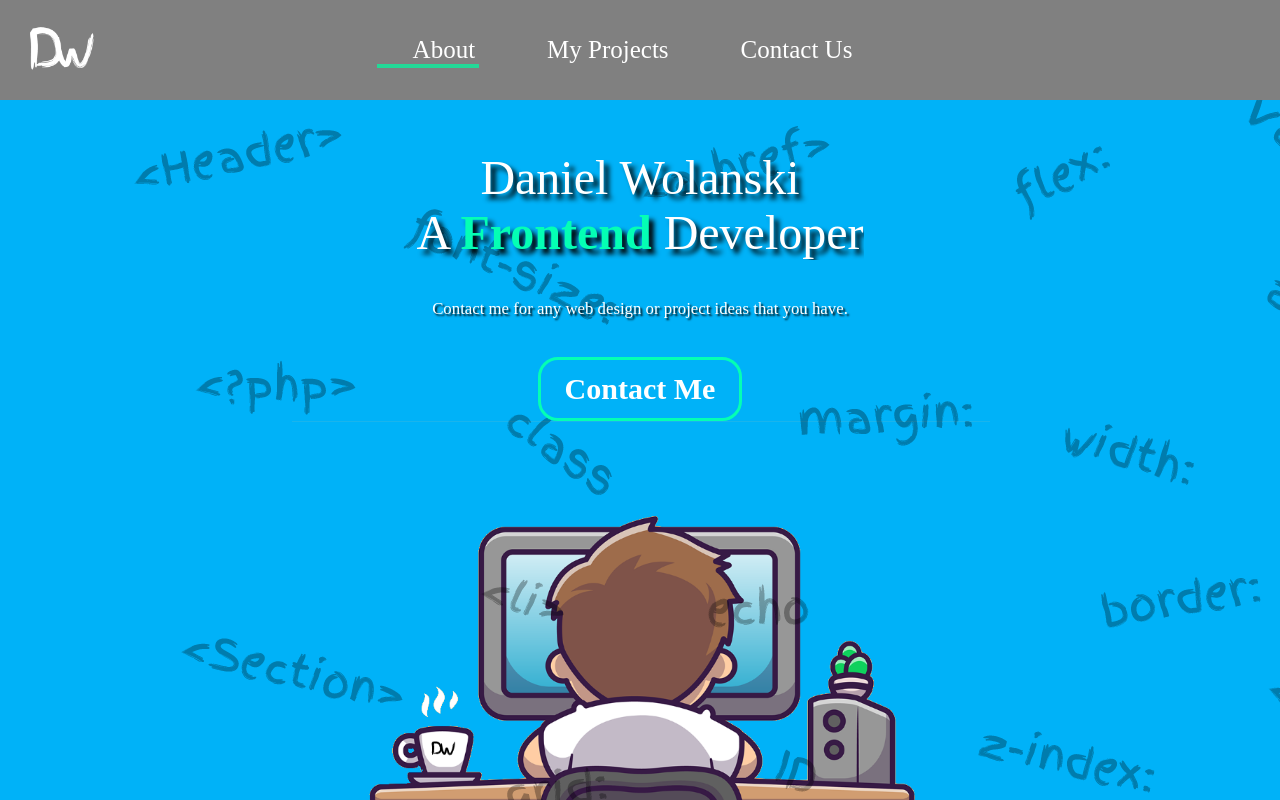
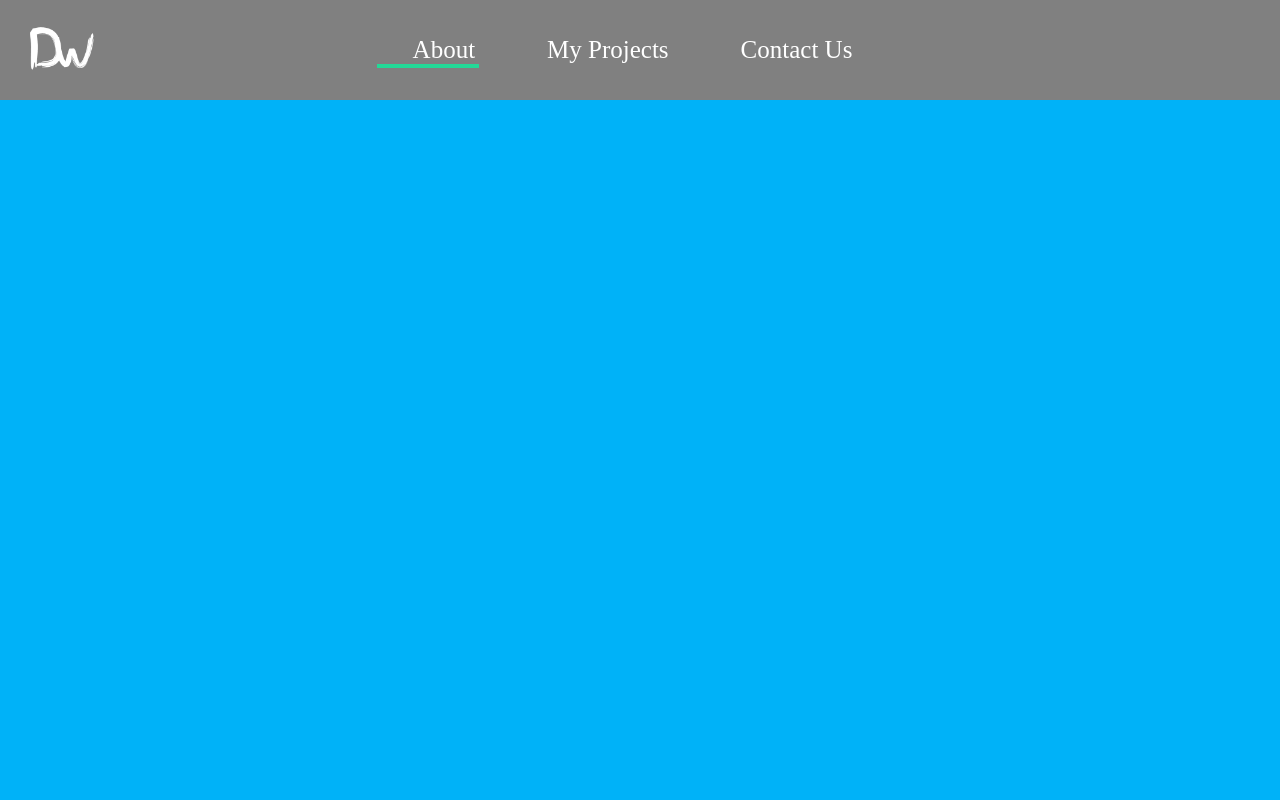
Before and after one commit to zone202/Portfolio, a React (Create React App) app: page / in a window 1280 px wide. Shown: the top 800 px of the page. Built offline with nearby package versions, Linux system fonts and the light colour scheme; a web font is replaced by a local one.

Commit message:
website deployment

```diff
--- a/src/App.js
+++ b/src/App.js
@@ -20,7 +20,7 @@ function App() {
       <Nav />
       <AnimatePresence mode="wait">
         <Routes location={location} key={location.pathname}>
-          <Route path="/" exact element={<AboutUs />} />
+          <Route path="/Portfolio" exact element={<AboutUs />} />
           <Route path="projects" exact element={<MyProjects />} />
           <Route path="/projects/:id" exact element={<ProjectDetail />} />
           <Route path="/contact" exact element={<ContactUs />} />
```
